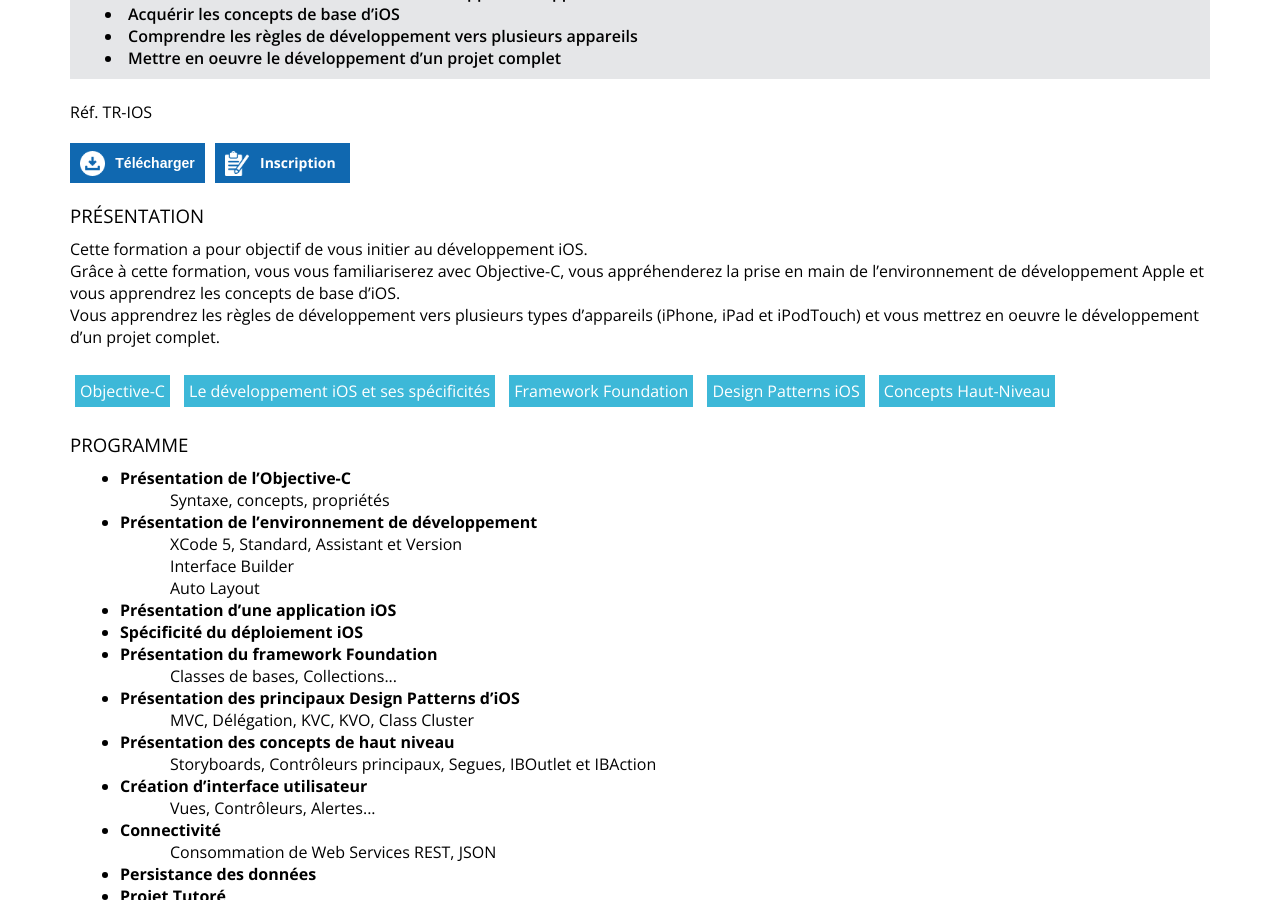
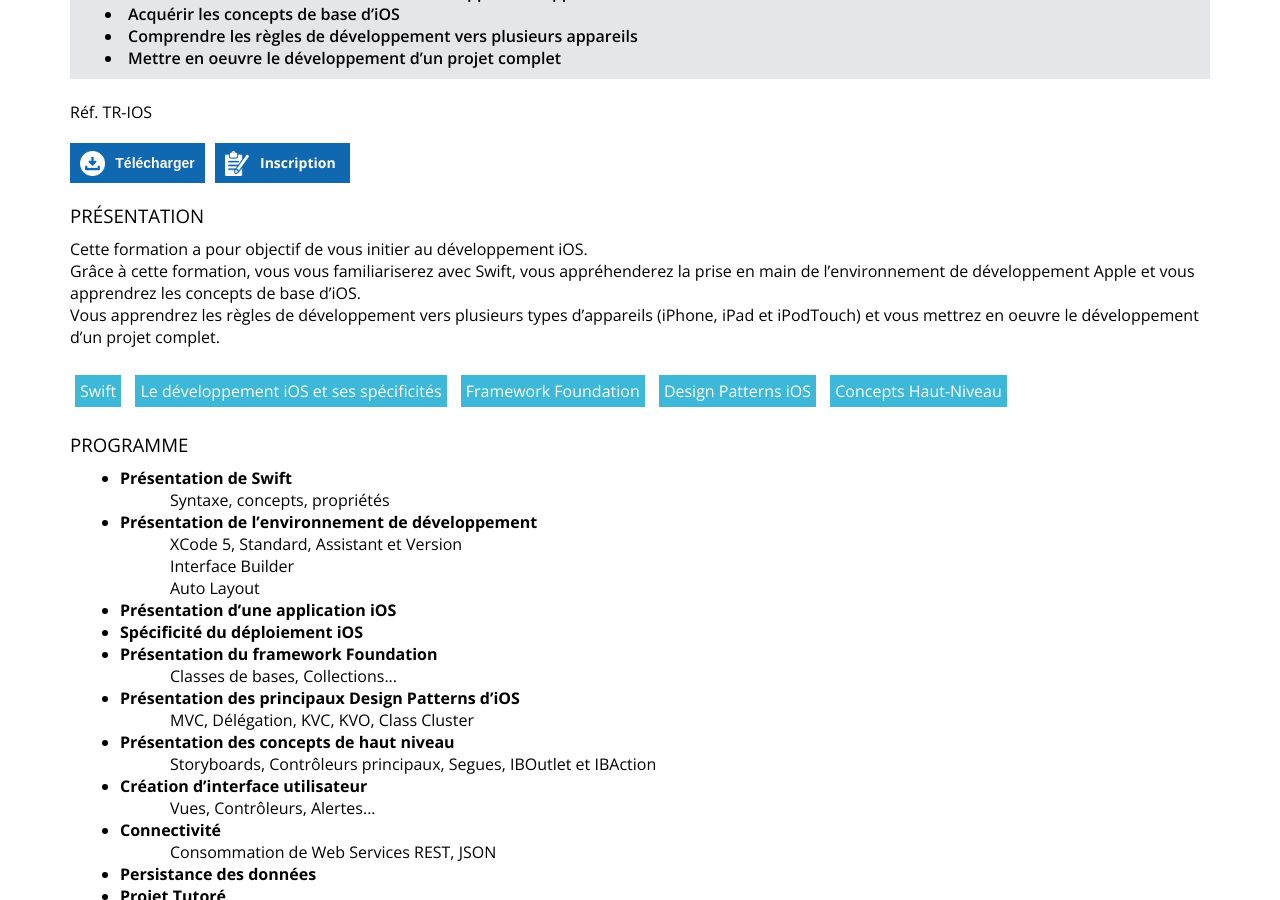
Before and after one commit to Serli/training-by-serli, a Jekyll site: the page built from Summary/Mobilite/_posts/2016-04-01-DéveloppementIOS.md, in a window 1280 px wide and 900 px high, scrolled down 568 px. Built offline with Jekyll 4.4.1, drawn with Linux system fonts in a browser that asks for light colours; nearby versions of some CDN libraries.

Commit message:
change-objectiveC-to-Swift

```diff
--- a/Summary/Mobilite/_posts/2016-04-01-DéveloppementIOS.md
+++ b/Summary/Mobilite/_posts/2016-04-01-DéveloppementIOS.md
@@ -9,7 +9,7 @@ duration: 3 jours
 duration-description: 50% théorie, 50% pratique
 ref: TR-IOS
 subject: [
-  'Objective-C',
+  'Swift',
   'Le développement iOS et ses spécificités',
   'Framework Foundation',
   'Design Patterns iOS',
@@ -25,7 +25,7 @@ educational-objectives: [
 required-level: 'Maîtrise d’un langage de programmation objet'
 program: [
   {
-    title: 'Présentation de l’Objective-C',
+    title: 'Présentation de Swift',
     activity: [
       'Syntaxe, concepts, propriétés'
     ]
@@ -76,10 +76,10 @@ program: [
   }
 ]
 presentation: 'Cette formation a pour objectif de vous initier au développement iOS.
-Grâce à cette formation, vous vous familiariserez avec Objective-C, vous appréhenderez la prise en main de l’environnement de développement Apple et vous apprendrez les concepts de base d’iOS.
+Grâce à cette formation, vous vous familiariserez avec Swift, vous appréhenderez la prise en main de l’environnement de développement Apple et vous apprendrez les concepts de base d’iOS.
 Vous apprendrez les règles de développement vers plusieurs types d’appareils (iPhone, iPad et iPodTouch) et vous mettrez en oeuvre le développement d’un projet complet.'
 ---
 
 Cette formation a pour objectif de vous initier au développement iOS.
-Grâce à cette formation, vous vous familiariserez avec Objective-C, vous appréhenderez la prise en main de l’environnement de développement Apple et vous apprendrez les concepts de base d’iOS.
+Grâce à cette formation, vous vous familiariserez avec Swift, vous appréhenderez la prise en main de l’environnement de développement Apple et vous apprendrez les concepts de base d’iOS.
 Vous apprendrez les règles de développement vers plusieurs types d’appareils (iPhone, iPad et iPodTouch) et vous mettrez en oeuvre le développement d’un projet complet.
```
